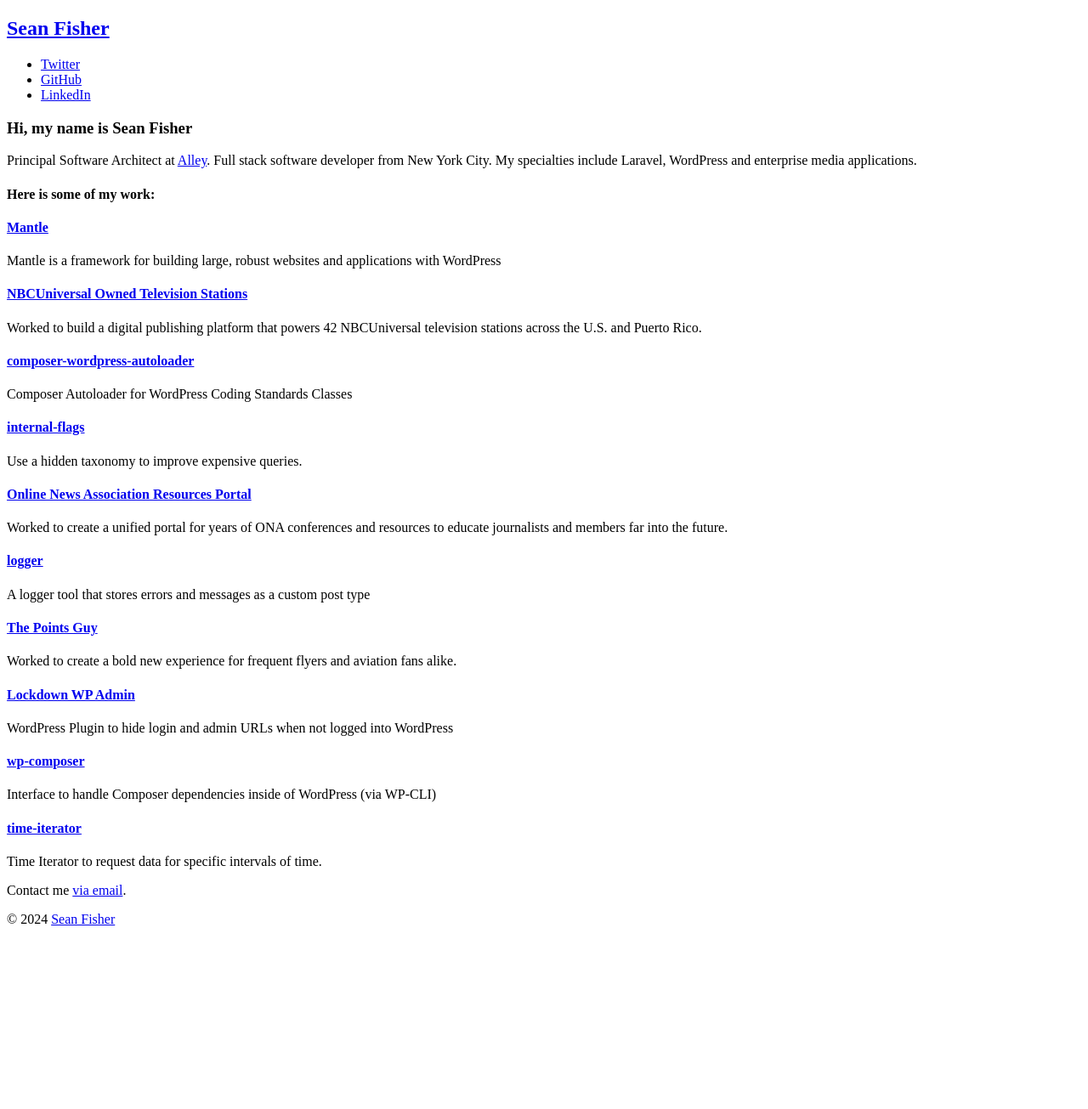
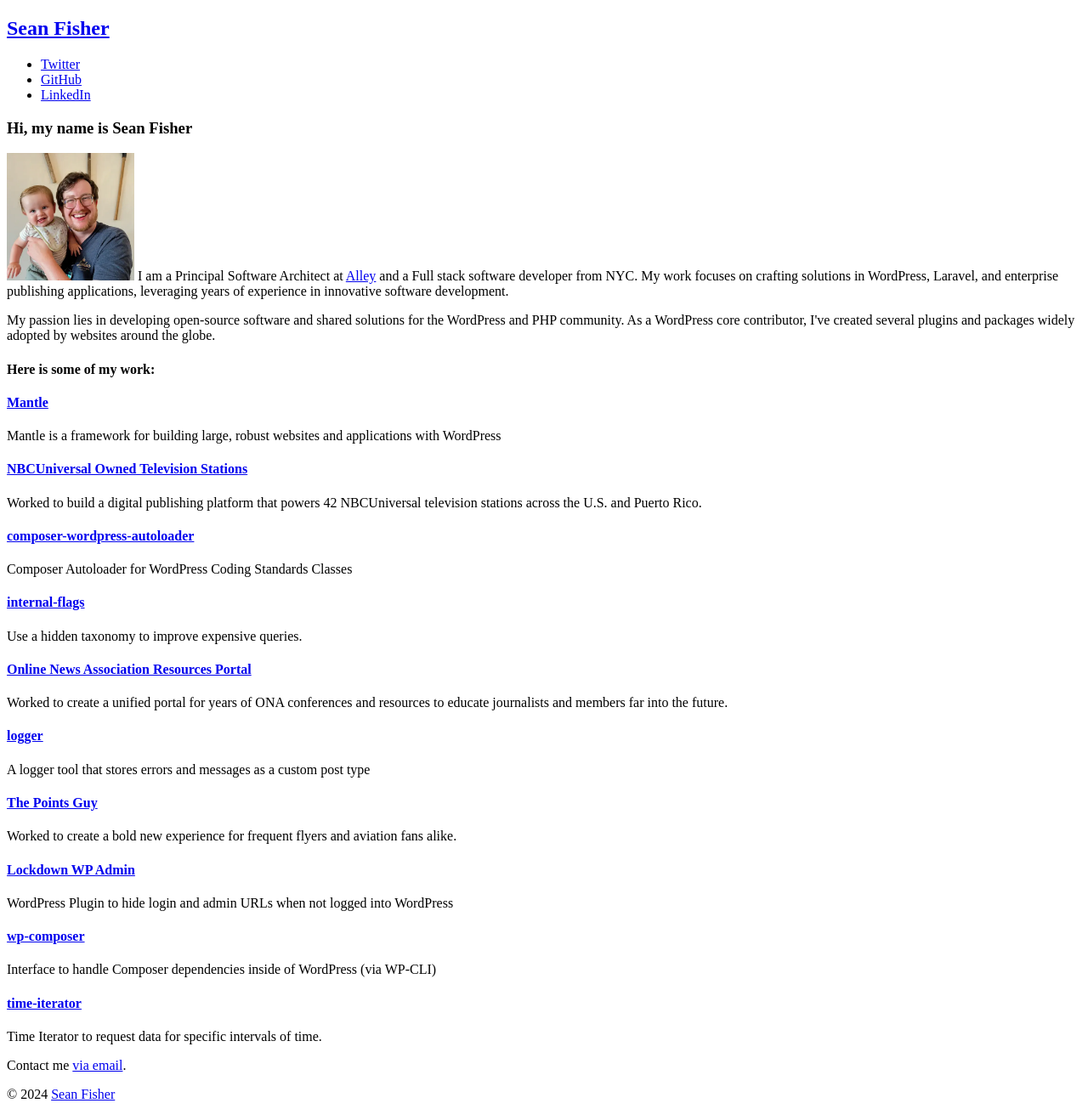
Before and after one commit to srtfisher/srtfisher.github.io, a Jekyll site: the page built from index.html, in a window 1280 px wide. Shown: the whole page at 85% size. Built offline with Jekyll 4.4.1, drawn with Linux system fonts in a browser that asks for light colours; some web fonts are replaced; before the commit the page ends 1099 px from its top, so only the background shows below that.

Commit message:
Adding selfie

```diff
--- a/_includes/head.html
+++ b/_includes/head.html
@@ -24,8 +24,7 @@
   <meta name="twitter:image" content="https://seanfisher.co/img/selfie.jpg">
 
   <link rel="preconnect" href="https://fonts.gstatic.com">
-  <link href="https://fonts.googleapis.com/css2?family=Caudex:ital,wght@0,400;0,700;1,400;1,700&display=swap" rel="stylesheet">
-  <link href="https://fonts.googleapis.com/css2?family=Libre+Baskerville:ital,wght@0,400;0,700;1,400;1,700&display=swap" rel="stylesheet">
+  <link href="https://fonts.googleapis.com/css2?family=Libre+Baskerville:ital,wght@0,400;0,700;1,400;1,700&family=Open+Sans:ital,wght@0,300..800;1,300..800&family=Open+Sans:ital,wght@0,300..800;1,300..800&display=swap" rel="stylesheet">
    <link rel="stylesheet" href="/assets/css/style.css" type="text/css" media="screen, projection" />
 </head>
 
@@ -64,9 +63,9 @@
 }
 </script>
 
-<header class="container flex flex-row justify-between px-3 py-3 mx-auto mb-5 dark:text-white lg:px-0">
+<header class="container flex flex-row justify-between px-3 py-3 mx-auto mb-5 dark:text-white xl:px-0">
   <h2 class="font-serif text-3xl font-semibold">
-    <a href="/" class="border-0">Sean Fisher</a>
+    <a href="/" class="transition-opacity border-0 hover:bg-transparent hover:text-black dark:hover:text-white hover:opacity-60">Sean Fisher</a>
   </h2>
 
   <nav class="mt-1">
--- a/_layouts/default.html
+++ b/_layouts/default.html
@@ -1,6 +1,6 @@
 {% include head.html %}
 
-<div class="container mx-auto text-black dark:text-white px-3 lg:px-0">
+<div class="container px-3 mx-auto text-black dark:text-white xl:px-0">
   <!-- Content Start -->
   {{ content }}
   <!-- Content End -->
--- a/index.html
+++ b/index.html
@@ -4,11 +4,17 @@ layout: default
 
 <div class="max-w-3xl py-16 mx-auto md:py-20 lg:py-32 dark:text-white">
   <h3 class="mb-6 font-serif text-5xl leading-relaxed md:leading-normal">Hi, my name is <span
-  class="px-1 text-white bg-brandBrightDarker dark:bg-brandBrightDarkerDarkMode">Sean Fisher</span></h3>
+  class="inline-block px-1 text-white bg-brandBrightDarker dark:bg-brandBrightDarkerDarkMode">Sean Fisher</span></h3>
   <p class="font-serif text-xl leading-8">
-    Principal Software Architect at <a href="https://alley.co/" target="_blank">Alley</a>. Full stack software developer from
-    New York City. My specialties include Laravel, WordPress and enterprise
-    media applications.
+    <img src="/img/hello.webp" width="150" height="150" class="float-left w-24 mb-5 mr-5 rounded-full shadow-lg lg:w-40" alt="Sean Fisher" />
+    I am a Principal Software Architect at <a href="https://alley.co/" target="_blank">Alley</a> and a Full stack software developer from
+    NYC. My work focuses on crafting solutions in WordPress, Laravel, and enterprise publishing applications, leveraging years of experience in innovative software development.
+  </p>
+  <p class="mt-5 font-serif text-xl leading-8">
+    My passion lies in developing open-source software and shared solutions for
+    the WordPress and PHP community. As a WordPress core contributor, I've
+    created several plugins and packages widely adopted by websites around the
+    globe.
   </p>
 </div>
 
@@ -17,9 +23,9 @@ layout: default
     Here is some of my work:
   </h4>
 
-  <dl class="my-5">
+  <dl class="my-5 space-y-5">
     {% for project in site.data.projects %}
-      <dt class="mt-3">
+      <dt class="space-y-1">
         <h4><a href="{{ project.url }}" class="text-black dark:text-white">{{ project.name }}</a></h4>
         <p class="text-gray-600 dark:text-gray-400">{{ project.description }}</p>
       </dt>
--- a/tailwind.config.js
+++ b/tailwind.config.js
@@ -13,6 +13,7 @@ module.exports = {
         brandBrightDarkerDarkMode: '#01c6ac',
       },
       fontFamily: {
+        sans: ['Open Sans', 'sans-serif'],
         serif: ['Libre Baskerville', 'serif'],
       },
     },
```
Also changed, not shown: src/style.css (+9 -2 lines), img/hello.webp (added).
